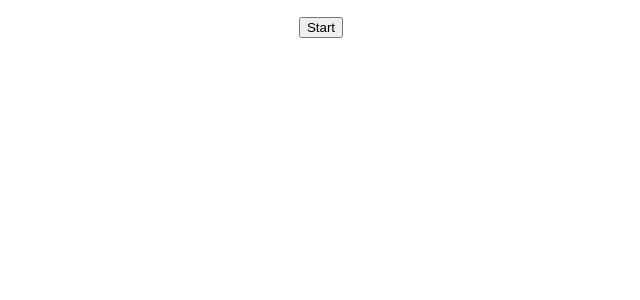
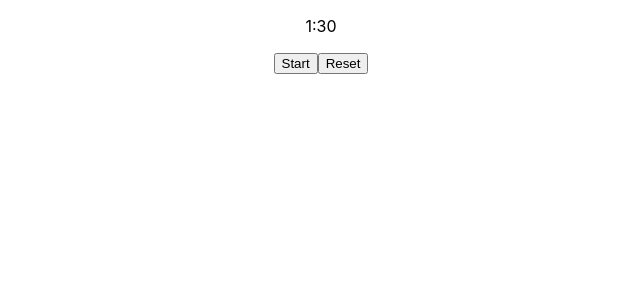
Before and after one commit to AlexNYC25/PomodoreReactApp, a React (Create React App) app: page / in a window 1280 px wide. Shown: the top 300 px of the page, without its empty margins (319-959 px from the left). Built offline with nearby package versions, Linux system fonts and the light colour scheme.

Commit message:
fixed initial timer display and created var

```diff
--- a/src/components/PomodoreTimer/PomodoreTimer.js
+++ b/src/components/PomodoreTimer/PomodoreTimer.js
@@ -2,26 +2,44 @@ import React, {useState, useEffect} from 'react'
 
 function PomodoreTimer(){
 
+    let startingTimeStr = "1:30";
+    let startingTimeSeconds = 90;
+
     const [secLeft, setSecLeft] = useState(90);
     const [isActive, setIsActive] = useState(false);
-
-    const [timeDisplay, setTimeDisplay] = useState("");
-
-
+    const [timeDisplay, setTimeDisplay] = useState(startingTimeStr);
 
     function toggle() {
         setIsActive(!isActive);
 
         if(isActive){
-            setSecLeft(90);
+            //setSecLeft(90);
         }
       }
 
     function reset() {
 
-        setSecLeft(0);
+        // reset seconds counter
+        setSecLeft(startingTimeSeconds);
+        // set timer active bool to false
         setIsActive(false);
+        // reset display to standard time
+        setTimeDisplay(startingTimeStr);
     }
+
+    /*
+    useEffect(() => {
+        let min = Math.floor(secLeft/ 60);
+        let sec = secLeft - (min * 60);
+
+        let tempTimeForm = "";
+        tempTimeForm += "" + min + ":" + (sec < 10 ? "0" : "");
+        tempTimeForm += "" + sec;
+
+        setTimeDisplay(tempTimeForm);
+
+    }, [])
+    */
 
     useEffect(() => {
         // create interval
@@ -67,6 +85,10 @@ function PomodoreTimer(){
                         {isActive ? 'Pause' : 'Start'}
 
                     </button>
+
+                    <button onClick={reset}>
+                        Reset
+                    </button>
                 </div>
             </div>
             <div>
```
